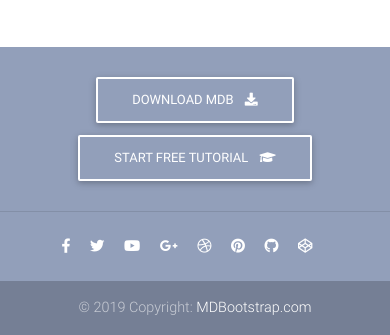
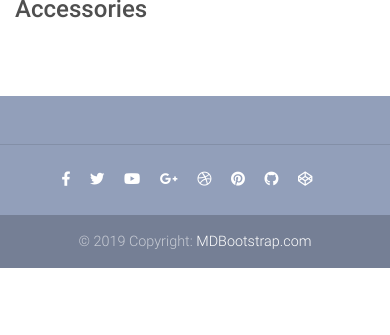
Before and after one commit to werdani/django-Ecommerce, a Django app: page /1/ in a window 390 px wide. Shown: the part 2742-3077 px from the top of the page. After the commit the page ends 3010 px from the top, so only its background shows below. Run offline with Django 3.2, Linux system fonts and the light colour scheme; tables that the repository leaves empty hold one stand-in row (values such as "Sample post"); some libraries are stand-ins or nearby versions.

Commit message:
add edit by bootstrap

```diff
--- a/product/templates/product/product_detail.html
+++ b/product/templates/product/product_detail.html
@@ -1,5 +1,5 @@
 {% extends 'base.html' %}
-
+{%load static %}
 {% block body %}
 
   <!--Main layout-->
@@ -11,8 +11,13 @@
 
         <!--Grid column-->
         <div class="col-md-6 mb-4">
+            {% if product_details.PRDimag %}
+                <img src="{{product_details.PRDimag.url}}" class="img-fluid" alt="">
+            {% else %}
+                <img src="{% static 'site_static/images/no.jpg' %}" class="img-fluid" alt="">
 
-          <img src="https://mdbootstrap.com/img/Photos/Horizontal/E-commerce/Products/14.jpg" class="img-fluid" alt="">
+            {% endif %}
+
 
         </div>
         <!--Grid column-->
@@ -34,19 +39,17 @@
                 <span class="badge red mr-1">Bestseller</span>
               </a>
             </div>
-
+            <p class="lead font-weight-bold">{{product_details.PRDName}}</p>
             <p class="lead">
               <span class="mr-1">
                 <del>$200</del>
               </span>
-              <span>$100</span>
+              <span>${{product_details.PRDPrice}}</span>
             </p>
 
             <p class="lead font-weight-bold">Description</p>
 
-            <p>Lorem ipsum dolor sit amet consectetur adipisicing elit. Et dolor suscipit libero eos atque quia ipsa
-              sint voluptatibus!
-              Beatae sit assumenda asperiores iure at maxime atque repellendus maiores quia sapiente.</p>
+            <p>{{product_details.PRDDesc}}.</p>
 
             <form class="d-flex justify-content-left">
               <!-- Default input -->
@@ -74,11 +77,7 @@
         <!--Grid column-->
         <div class="col-md-6 text-center">
 
-          <h4 class="my-4 h4">Additional information</h4>
-
-          <p>Lorem ipsum dolor sit amet consectetur adipisicing elit. Natus suscipit modi sapiente illo soluta odit
-            voluptates,
-            quibusdam officia. Neque quibusdam quas a quis porro? Molestias illo neque eum in laborum.</p>
+          <h3 class="my-4 h3">Accessories</h3>
 
         </div>
         <!--Grid column-->
@@ -93,7 +92,7 @@
         <div class="col-lg-4 col-md-12 mb-4">
 
           <img src="https://mdbootstrap.com/img/Photos/Horizontal/E-commerce/Products/11.jpg" class="img-fluid" alt="">
-
+          <h4 class="my-4 h4">Accessories</h4>
         </div>
         <!--Grid column-->
 
@@ -101,7 +100,7 @@
         <div class="col-lg-4 col-md-6 mb-4">
 
           <img src="https://mdbootstrap.com/img/Photos/Horizontal/E-commerce/Products/12.jpg" class="img-fluid" alt="">
-
+          <h4 class="my-4 h4">Accessories</h4>
         </div>
         <!--Grid column-->
 
@@ -109,7 +108,7 @@
         <div class="col-lg-4 col-md-6 mb-4">
 
           <img src="https://mdbootstrap.com/img/Photos/Horizontal/E-commerce/Products/13.jpg" class="img-fluid" alt="">
-
+          <h4 class="my-4 h4">Accessories</h4>
         </div>
         <!--Grid column-->
 
--- a/templates/base.html
+++ b/templates/base.html
@@ -53,7 +53,7 @@
     <div class="container">
 
       <!-- Brand -->
-      <a class="navbar-brand waves-effect" href="https://mdbootstrap.com/docs/jquery/" target="_blank">
+      <a class="navbar-brand waves-effect" href="/" target="_blank">
         <strong class="blue-text">Soq</strong>
       </a>
 
@@ -74,16 +74,9 @@
             </a>
           </li>
           <li class="nav-item">
-            <a class="nav-link waves-effect" href="https://mdbootstrap.com/docs/jquery/" target="_blank">About soq</a>
+            <a class="nav-link waves-effect" href="/" target="_blank">Category</a>
           </li>
-          <li class="nav-item">
-            <a class="nav-link waves-effect" href="https://mdbootstrap.com/docs/jquery/getting-started/download/"
-              target="_blank">Free download</a>
-          </li>
-          <li class="nav-item">
-            <a class="nav-link waves-effect" href="https://mdbootstrap.com/education/bootstrap/" target="_blank">Free
-              tutorials</a>
-          </li>
+
         </ul>
 
         <!-- Right -->
@@ -108,7 +101,13 @@
           <li class="nav-item">
             <a href="#" class="nav-link border border-light rounded waves-effect"
               target="_blank">
-              <i class="fab fa-github mr-2"></i>soq GitHub
+              <i class="fas fa-sign-in-alt"></i> Login
+            </a>
+          </li>
+          <li class="nav-item">
+            <a href="#" class="nav-link border border-light rounded waves-effect"
+              target="_blank">
+              <i class="fas fa-user-plus"></i> Signup
             </a>
           </li>
         </ul>
@@ -170,77 +169,11 @@
       <!--/First slide-->
 
       <!--Second slide-->
-      <div class="carousel-item">
-        <div class="view" style="background-image: url('https://mdbootstrap.com/img/Photos/Horizontal/E-commerce/8-col/img%283%29.jpg'); background-repeat: no-repeat; background-size: cover;">
 
-          <!-- Mask & flexbox options-->
-          <div class="mask rgba-black-strong d-flex justify-content-center align-items-center">
-
-            <!-- Content -->
-            <div class="text-center white-text mx-5 wow fadeIn">
-              <h1 class="mb-4">
-                <strong>Learn Bootstrap 4 with MDB</strong>
-              </h1>
-
-              <p>
-                <strong>Best & free guide of responsive web design</strong>
-              </p>
-
-              <p class="mb-4 d-none d-md-block">
-                <strong>The most comprehensive tutorial for the Bootstrap 4. Loved by over 500 000 users. Video and
-                  written versions
-                  available. Create your own, stunning website.</strong>
-              </p>
-
-              <a target="_blank" href="https://mdbootstrap.com/education/bootstrap/" class="btn btn-outline-white btn-lg">Start
-                free tutorial
-                <i class="fas fa-graduation-cap ml-2"></i>
-              </a>
-            </div>
-            <!-- Content -->
-
-          </div>
-          <!-- Mask & flexbox options-->
-
-        </div>
-      </div>
       <!--/Second slide-->
 
       <!--Third slide-->
-      <div class="carousel-item">
-        <div class="view" style="background-image: url('https://mdbootstrap.com/img/Photos/Horizontal/E-commerce/8-col/img%285%29.jpg'); background-repeat: no-repeat; background-size: cover;">
 
-          <!-- Mask & flexbox options-->
-          <div class="mask rgba-black-strong d-flex justify-content-center align-items-center">
-
-            <!-- Content -->
-            <div class="text-center white-text mx-5 wow fadeIn">
-              <h1 class="mb-4">
-                <strong>Learn Bootstrap 4 with MDB</strong>
-              </h1>
-
-              <p>
-                <strong>Best & free guide of responsive web design</strong>
-              </p>
-
-              <p class="mb-4 d-none d-md-block">
-                <strong>The most comprehensive tutorial for the Bootstrap 4. Loved by over 500 000 users. Video and
-                  written versions
-                  available. Create your own, stunning website.</strong>
-              </p>
-
-              <a target="_blank" href="https://mdbootstrap.com/education/bootstrap/" class="btn btn-outline-white btn-lg">Start
-                free tutorial
-                <i class="fas fa-graduation-cap ml-2"></i>
-              </a>
-            </div>
-            <!-- Content -->
-
-          </div>
-          <!-- Mask & flexbox options-->
-
-        </div>
-      </div>
       <!--/Third slide-->
 
     </div>
@@ -271,14 +204,7 @@
 
     <!--Call to action-->
     <div class="pt-4">
-      <a class="btn btn-outline-white" href="https://mdbootstrap.com/docs/jquery/getting-started/download/" target="_blank"
-        role="button">Download MDB
-        <i class="fas fa-download ml-2"></i>
-      </a>
-      <a class="btn btn-outline-white" href="https://mdbootstrap.com/education/bootstrap/" target="_blank" role="button">Start
-        free tutorial
-        <i class="fas fa-graduation-cap ml-2"></i>
-      </a>
+
     </div>
     <!--/.Call to action-->
 
```
Also changed, not shown: media/product/lg.jpg (added), media/product/mac.jpg (added).
